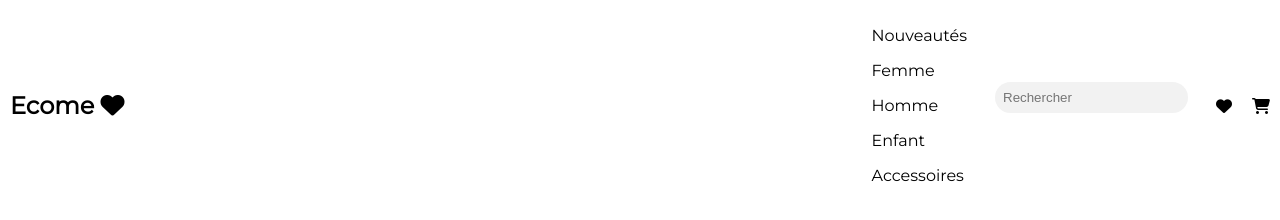
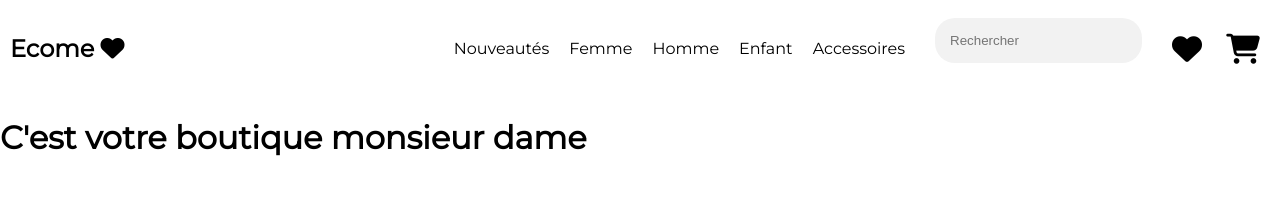
Before and after one commit to Prasath-Thamboo/Ecomme, a plain HTML site: page index.html in a window 1280 px wide. Drawn offline with Linux system fonts and the light colour scheme.

Commit message:
second commit

```diff
--- a/index.html
+++ b/index.html
@@ -16,7 +16,7 @@
             Ecome <i class="fa-solid fa-heart"></i>
         </h1>
         <div class="onglets">
-            <div >
+            <div class="menu">
                 <p href="www.google.com" class="link">Nouveautés</p>
                 <p href="www.google.com" class="link">Femme</p>
                 <p href="www.google.com" class="link">Homme</p>
@@ -26,9 +26,14 @@
             <form>
                 <input type="search"placeholder="Rechercher">
             </form>
-            <i class="fa-solid fa-heart"></i>
-            <i class="fa-solid fa-shopping-cart"></i>
+            <div>
+                <i class="fa-solid fa-heart"></i>
+                <i class="fa-solid fa-shopping-cart"></i>
+            </div>
         </div>
     </nav>
+    <header>
+        <h1>C'est votre boutique monsieur dame</h1>
+    </header>
 </body>
 </html>
--- a/style.css
+++ b/style.css
@@ -17,16 +17,29 @@ nav{
     top: 0;
 }
 
-.onglets{
+nav .onglets{
     display: flex;
-    justify-content: space-between;
     align-items: center;
-    gap : 20px;
+
+}
+
+nav .onglets .menu{
+    display: flex;
+
+}
+nav .onglets .menu p{
+    padding: 10px;
+
+}
+nav .onglets i{
+    padding: 10px;
+    font-size: 30px;
+
 }
 
 nav .onglets input {
-    margin : 8px;
-    padding: 8px;
+    margin : 8px 20px;
+    padding: 15px;
     border-radius: 20px;
     border: none;
     background-color: #f2f2f2;
```
